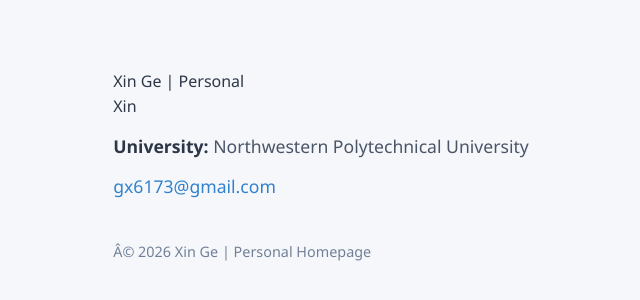
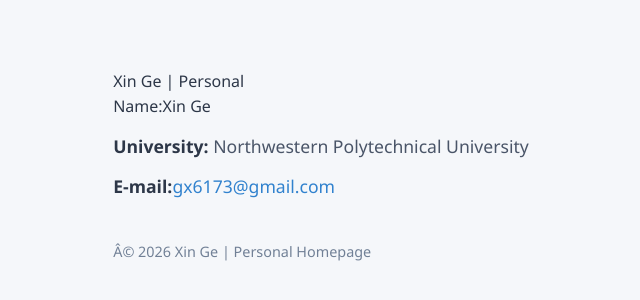
Before and after one commit to gx6173-creator/Xin.github.io, a plain HTML site: page index.html in a window 1280 px wide. Shown: the part 234-534 px from the top of the page, without its empty margins (319-959 px from the left). Drawn offline with Linux system fonts and the light colour scheme.

Commit message:
Update index.html

```diff
--- a/index.html
+++ b/index.html
@@ -72,8 +72,8 @@
         }
     </style>
 <body>
-<div class="card<h1 class="name">Xin</h1>
+<div class="card<h1 class="name">Name:Xin Ge</h1>
 <p class="info-item"><strong>University:</strong> Northwestern Polytechnical University</p>
-        <p class="info-item"></strong><a href="mailto:gx6173@gmail.com" class="email-link">gx6173@gmail.com</a></div><div class="footer">
+        <p class="info-item"></strong><a href="mailto:gx6173@gmail.com" class="email-link"><strong>E-mail:</strong>gx6173@gmail.com</a></div><div class="footer">
         © 2026 Xin Ge | Personal Homepage
     </body></html>
```
